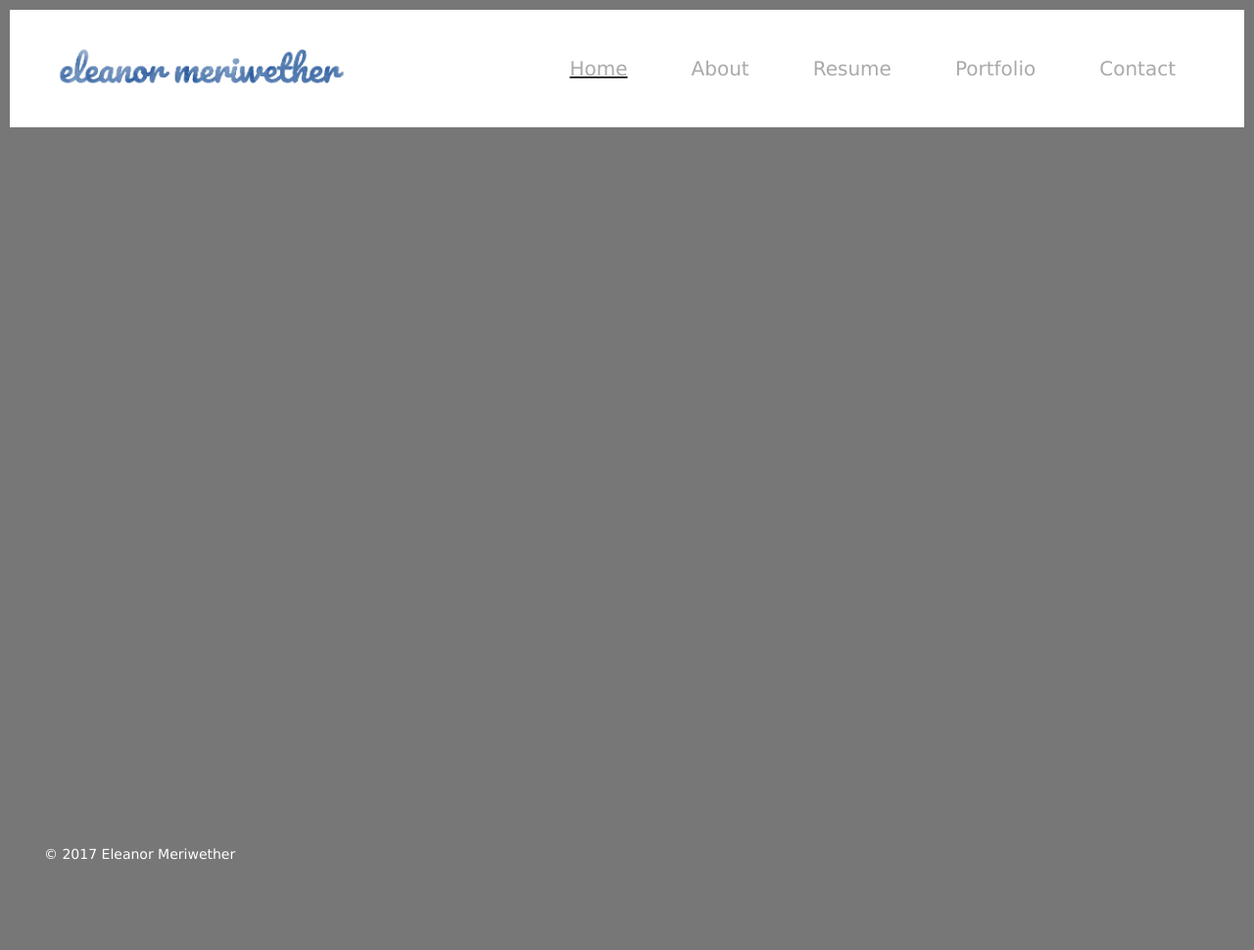
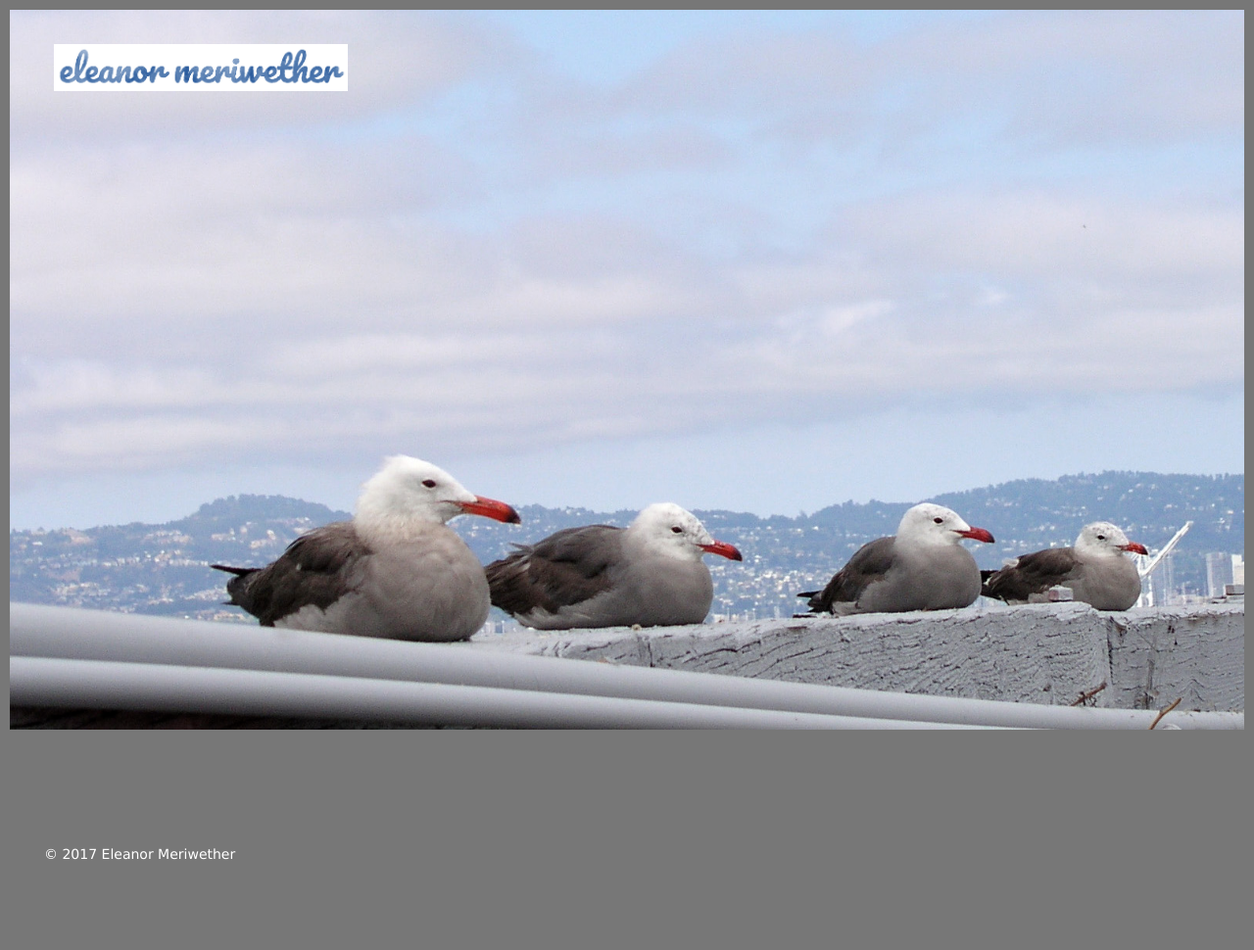
Before and after one commit to emeriwether/emeriwether.github.io, a Jekyll site: the page built from index.html, in a window 1280 px wide. Shown: the whole page at 98% size. Built offline with Jekyll 4.4.1, drawn with Linux system fonts in a browser that asks for light colours; nearby versions of some CDN libraries.

Commit message:
need home bg back

```diff
--- a/css/styles.css
+++ b/css/styles.css
@@ -40,7 +40,7 @@ HOME PAGE
     position: absolute;
     top: 0;
     left: 0;
-    z-index: -2;
+
 }
 
 /*
```
